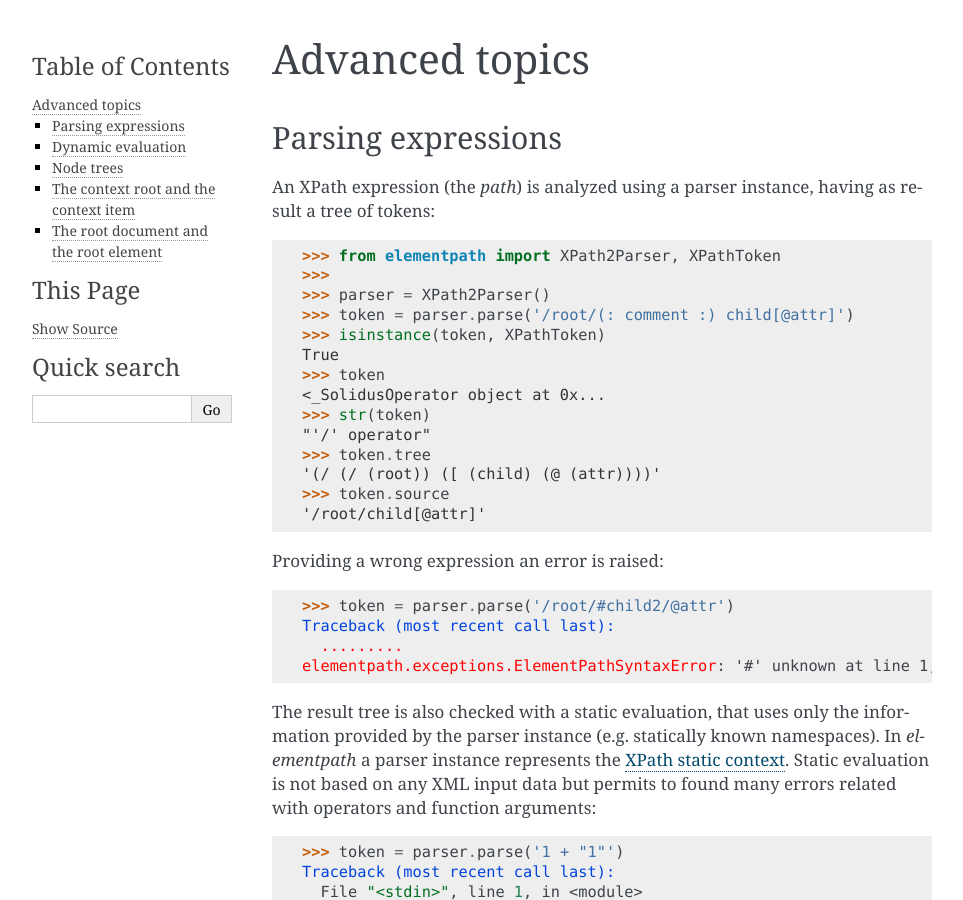
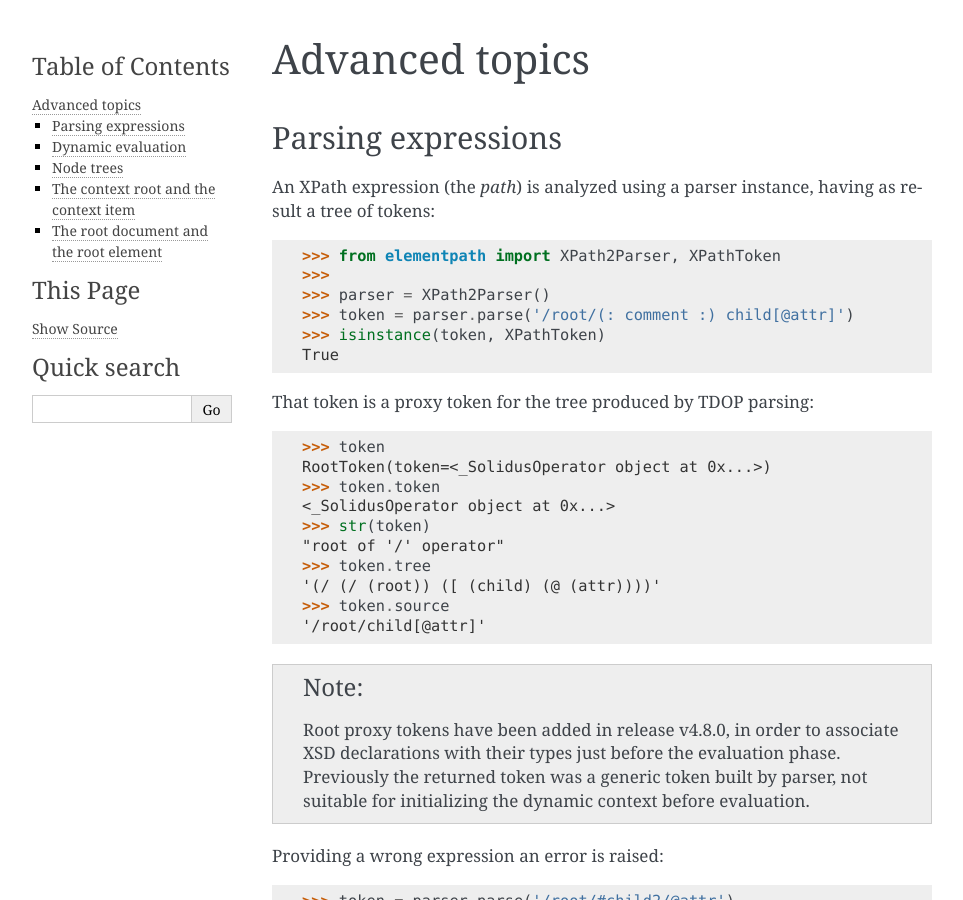
Before and after one commit to sissaschool/elementpath, a Sphinx documentation site: the page built from doc/advanced.rst, in a window 1280 px wide and 900 px high. Shown: the whole window, without its empty margins (148-1111 px from the left). Built offline with Sphinx 7.4.7, drawn with Linux system fonts in a browser that asks for light colours.

Commit message:
Fix documentation tests and clean XSD type binding

```diff
--- a/doc/advanced.rst
+++ b/doc/advanced.rst
@@ -22,14 +22,27 @@ having as result a tree of tokens:
     >>> token = parser.parse('/root/(: comment :) child[@attr]')
     >>> isinstance(token, XPathToken)
     True
+
+That token is a proxy token for the tree produced by TDOP parsing:
+
+.. doctest::
+
     >>> token
-    <_SolidusOperator object at 0x...
+    RootToken(token=<_SolidusOperator object at 0x...>)
+    >>> token.token
+    <_SolidusOperator object at 0x...>
     >>> str(token)
-    "'/' operator"
+    "root of '/' operator"
     >>> token.tree
     '(/ (/ (root)) ([ (child) (@ (attr))))'
     >>> token.source
     '/root/child[@attr]'
+
+.. note::
+    Root proxy tokens have been added in release v4.8.0, in order to associate XSD
+    declarations with their types just before the evaluation phase. Previously the
+    returned token was a generic token built by parser, not suitable for initializing
+    the dynamic context before evaluation.
 
 Providing a wrong expression an error is raised:
 
```
Also changed, not shown: 3 other files.
